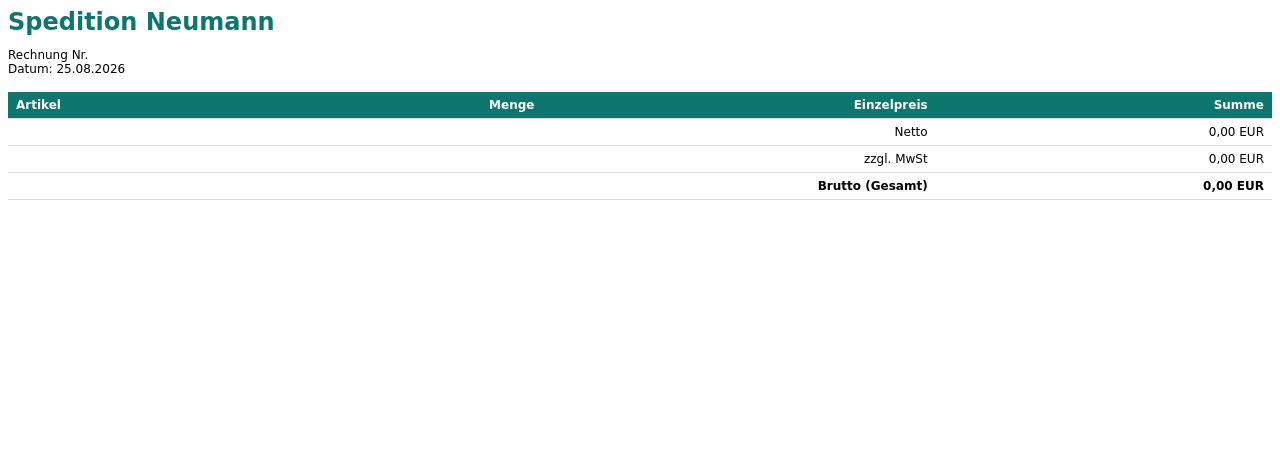
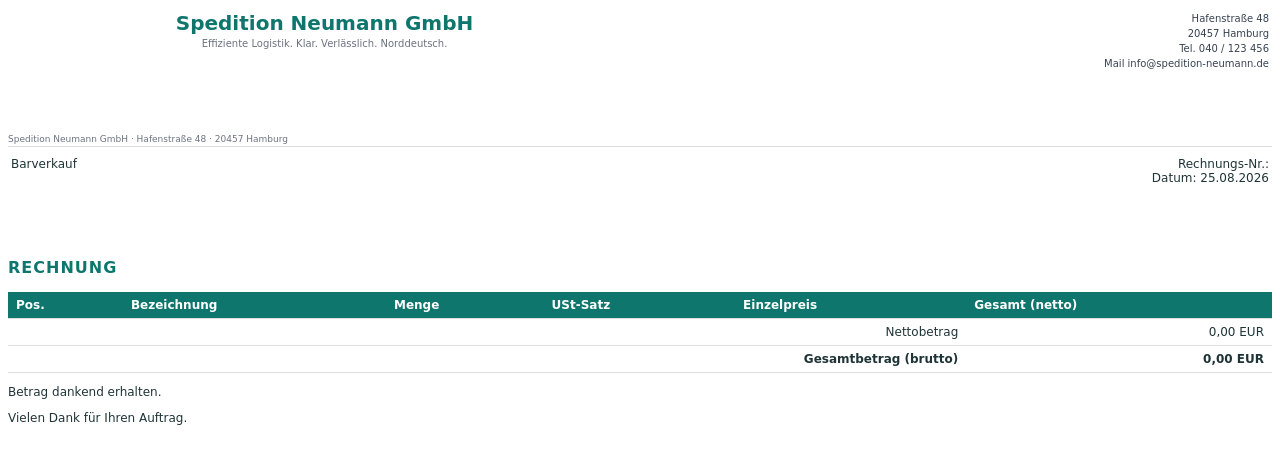
Before and after one commit to Gitm3h/Projekt-Neumann, a Laravel app: template resources/views/invoices/pdf.blade.php in a window 1280 px wide. Shown: the top 464 px of the page. Run offline with Laravel 12, Linux system fonts and the light colour scheme; the template is opened without the code that fills it, so the values that code supplies are empty; parts of the project's set-up code (start-up, migrations or seed data) failed here and were passed over.

Commit message:
changed the invoice PDF

```diff
--- a/resources/views/invoices/pdf.blade.php
+++ b/resources/views/invoices/pdf.blade.php
@@ -3,77 +3,157 @@
 <head>
     <meta charset="utf-8">
     <style>
-        body { font-family: DejaVu Sans, sans-serif; font-size:12px; }
-        h1 {color:#0f766e; margin:0; }
-        table {width:100%; border-collapse:collapse; margin-top:16px; }
-        th, td { border-bottom:1px solid #ddd; padding:6px 8px; }
-        th { background:#0f766e; color:#fff; text-align:left; }
-        .right {text-align:right; }
-        .total { font-weight:bold; }
+        @page { margin: 40px 45px 180px 45px; }
+        body { font-family: DejaVu Sans, sans-serif; font-size:12px; color: #1f3437; }
+        .header { width:100% }
+        .header td { vertical-align: top; width:50% }
+        .brand-container { text-align: center; }
+        .brand { font-size: 20px; font-weight: bold; color: #0f766e; }
+        .slogan { font-size: 10px; color: #6b7280; margin-top: 3px; }
+        .company-right { text-align: right; font-size: 10px; color: #374151; line-height: 1.5; }
+        .sender-line { font-size: 9px; color: #6b7280; border-bottom: 1px solid #ddd; padding-bottom: 2px; margin-top: 60px; }
+        .meta { width: 100% }
+        .meta td { vertical-align: top; padding-top: 8px; }
+        .content-start { margin-top: 70px; }
+        h2 { color:#0f766e; font-size: 16px; margin:0 0 15px; text-transform: uppercase; letter-spacing: 1px; }
+        table.items { width: 100%; border-collapse: collapse; }
+        table.items th, table.items td { border-bottom: 1px solid #ddd; padding: 6px 8px; }
+        table.items th { background: #0f766e; color: #fff; text-align: left; }
+        .right { text-align: right; }
+        .total { font-weight: bold; }
+        .footer { position: fixed; bottom: -140px; left: 0; right: 0; width: 100%; }
+        .payment-terms { font-size: 11px; margin-bottom: 20px; color: #1f3437; }
+        .footer-table { border-top: 1px solid #ddd; padding-top: 8px; font-size: 9px; color: #6b7280; width: 100%; }
+        .footer-table td { vertical-align: top; width: 33%; }
     </style>
 </head>
 
 <body>
-    <h1>Spedition Neumann</h1>
-    <p>Rechnung Nr. {{ $sale->invoice->invoice_number ?? $sale->id }}<br>
-        Datum: {{ \Carbon\Carbon::parse($sale->date)->format('d.m.Y') }}
-    </p>
 
+    <table class="header">
+        <tr>
+            <td>
+                <div class="brand-container">
+                <div class="brand">Spedition Neumann GmbH</div>
+                <div class="slogan">Effiziente Logistik. Klar. Verlässlich. Norddeutsch.</div>
+                </div>
+            </td>
+            <td class="company-right">
+                Hafenstraße 48<br>
+                20457 Hamburg<br>
+                Tel. 040 / 123 456<br>
+                Mail info@spedition-neumann.de
+            </td>
+        </tr>
+    </table>
+
+    <div class="sender-line">Spedition Neumann GmbH · Hafenstraße 48 · 20457 Hamburg</div>
+
+    <table class="meta">
+        <tr>
+            <td>
                 @if ($sale->customer)
-        <p>
                     {{ $sale->customer->name }}<br>
                     {{ $sale->customer->street }} {{ $sale->customer->house_number }}<br>
                     {{ $sale->customer->postal_code }} {{ $sale->customer->city }}
                     @if ($sale->customer->vat_id)<br>USt-IdNr.: {{ $sale->customer->vat_id }}
                     @endif
-            <p>
+                @else
+                    Barverkauf
                 @endif
+            </td>
+            <td class="right">
+                Rechnungs-Nr.: {{ $sale->invoice->invoice_number ?? $sale->id }}<br>
+                Datum: {{ \Carbon\Carbon::parse($sale->date)->format('d.m.Y') }}<br>
+                @if ($sale->customer)Kundennr.: {{ $sale->customer->id }}
+                @endif
+            </td>
+        </tr>
+    </table>
 
-    <table>
+    <div class="content-start">
+    <h2>Rechnung</h2>
+    <table class="items">
         <tr>
-            <th>Artikel</th><th class="right">Menge</th>
-            <th class="right">Einzelpreis</th><th class="right">Summe</th>
+            <th>Pos.</th>
+            <th>Bezeichnung</th>
+            <th class="right">Menge</th>
+            <th class="right">USt-Satz</th>
+            <th class="right">Einzelpreis</th>
+            <th class="right">Gesamt (netto)</th>
         </tr>
 
         @php
             $netSum = 0;
-            $vatSum = 0;
+            $ustProSatz = [];
         @endphp
 
         @foreach ($sale->items as $item)
             @php
                 $sum = $item->unit_price * $item->quantity;
-                $vat = $sum * $item->vat_rate / 100;
+                $satz = (float) $item->vat_rate;
+                $ust = $sum * $satz / 100;
                 $netSum += $sum;
-                $vatSum += $vat;
+                $ustProSatz[(string) $satz] = ($ustProSatz[(string) $satz] ?? 0) + $ust;
             @endphp
             <tr>
+                <td>{{ $loop->iteration }}</td>
                 <td>{{ $item->article->name }}</td>
                 <td class="right">{{ $item->quantity }}</td>
+                <td class="right">{{ rtrim(rtrim(number_format($satz, 2), '0'), '.') }} %</td>
                 <td class="right">{{ number_format($item->unit_price, 2, ',', '.') }} EUR</td>
                 <td class="right">{{ number_format($sum, 2, ',', '.') }} EUR</td>
             </tr>
         @endforeach
 
         <tr>
-            <td colspan="3" class="right">Netto</td>
+            <td colspan="5" class="right">Nettobetrag</td>
             <td class="right">{{ number_format($netSum, 2, ',', '.') }} EUR</td>
         </tr>
+        @foreach ($ustProSatz as $satz => $ust)
         <tr>
-            <td colspan="3" class="right">zzgl. MwSt</td>
-            <td class="right">{{ number_format($vatSum, 2, ',', '.') }} EUR</td>
+            <td colspan="5" class="right">zzgl. {{ rtrim(rtrim(number_format($satz,2), '0'), '.') }} % USt</td>
+            <td class="right">{{ number_format($ust, 2, ',', '.') }} EUR</td>
         </tr>
+        @endforeach
         <tr>
-            <td colspan="3" class="right total">Brutto (Gesamt)</td>
-            <td class="right total">{{ number_format($netSum + $vatSum, 2, ',', '.') }} EUR</td>
+            <td colspan="5" class="right total">Gesamtbetrag (brutto)</td>
+            <td class="right total">{{ number_format($netSum + array_sum($ustProSatz), 2, ',', '.') }} EUR</td>
         </tr>
+
     </table>
 
     @if ($sale->invoice && $sale->invoice->due_date)
         <p>Zahlbar bis {{ \Carbon\Carbon::parse($sale->invoice->due_date)->format('d.m.Y') }}
             ({{ $sale->invoice->payment_term_days }} Tage nach Erhalt.)
         </p>
+    @else
+        <p>Betrag dankend erhalten.</p>
     @endif
+
+    <p>Vielen Dank für Ihren Auftrag.</p>
+    </div>
+
+    <div class="footer">
+        <table class="footer-table">
+        <tr>
+            <td>
+                <strong>Spedition Neumann GmbH</strong><br>
+                Hafenstraße 48<br>
+                20457 Hamburg
+            </td>
+            <td>
+                Tel. 040 / 123 456<br>
+                info@spedition-neumann.de
+            </td>
+            <td>
+                Bank: Hamburger Sparkasse<br>
+                IBAN: DE12 2005 0550 1234 5678 90<br>
+                BIC: HASPDEHHXXX
+            </td>
+        </tr>
+        </table>
+    </div>
 
 </body>
 </html>
--- a/resources/views/storage-locations/show.blade.php
+++ b/resources/views/storage-locations/show.blade.php
@@ -15,7 +15,7 @@
             @forelse($location->stocks as $stock)
                 <tr class="border-b">
                     <td class="p-3">{{ $stock->article->name }}</td>
-                    <td class="p-3">{{ $stock->article->quantity }}</td>
+                    <td class="p-3">{{ $stock->quantity }}</td>
                 </tr>
             @empty
                 <tr><td colspan="2" class="p-3 text-gray-500">Nichts eingelagert.</td></tr>
```
Lines whose indentation alone changed are shown as unchanged.
